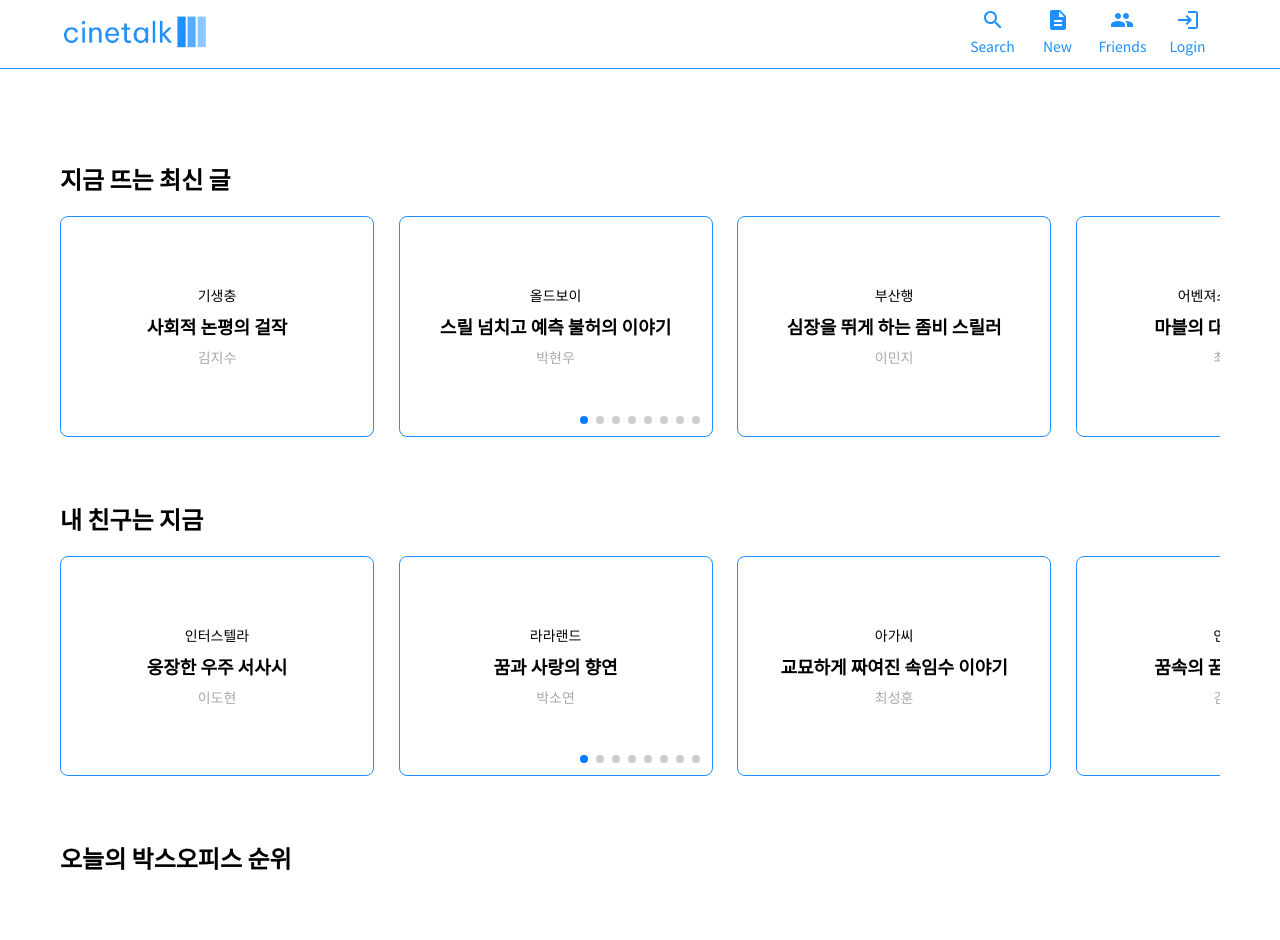
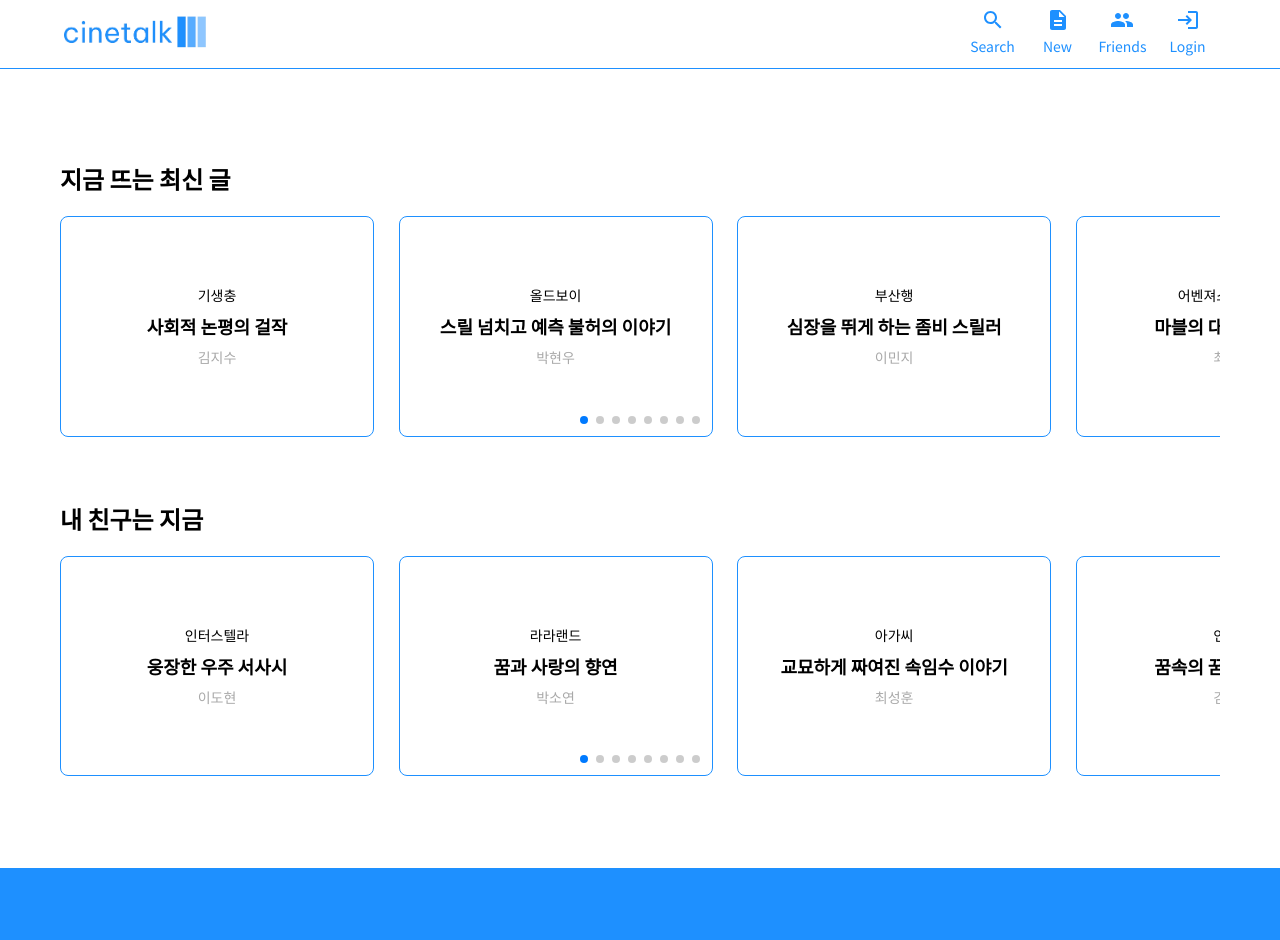
Before and after one commit to hjinn0813/cinetalk, a React (Create React App) app: page / in a window 1280 px wide. Shown: the top 940 px of the page. Built offline with nearby package versions, Linux system fonts and the light colour scheme; a web font is replaced by a local one.

Commit message:
feat: 불필요한 코드 삭제

```diff
--- a/src/pages/Main.jsx
+++ b/src/pages/Main.jsx
@@ -97,14 +97,6 @@ export default function Main() {
           ))}
         </Swiper>
       </div>
-      <div className="main-item boxoffice">
-        <div className="ranks">오늘의 박스오피스 순위</div>
-        {/* 영진위 일간 박스오피스 API */}
-        {/* 매일 그날의 박스오피스 순위 보여주기 */}
-        {/* 매일 바뀌는 날짜를 어떻게 할 것인가.. */}
-        {/* http://kobis.or.kr/kobisopenapi/webservice/rest/boxoffice/searchDailyBoxOfficeList.json?key={API_KEY}&targetDt={YYYYMMDD} */}
-        {/* rank, movieNm 만 있으면 됨 */}
-      </div>
     </section>
   );
 }
--- a/src/styles/Main/Main.scss
+++ b/src/styles/Main/Main.scss
@@ -21,8 +21,7 @@
 }
 
 .new,
-.friends,
-.ranks {
+.friends {
   font-size: 1.5rem;
   font-weight: 600;
   margin-bottom: 1.25rem;
```
